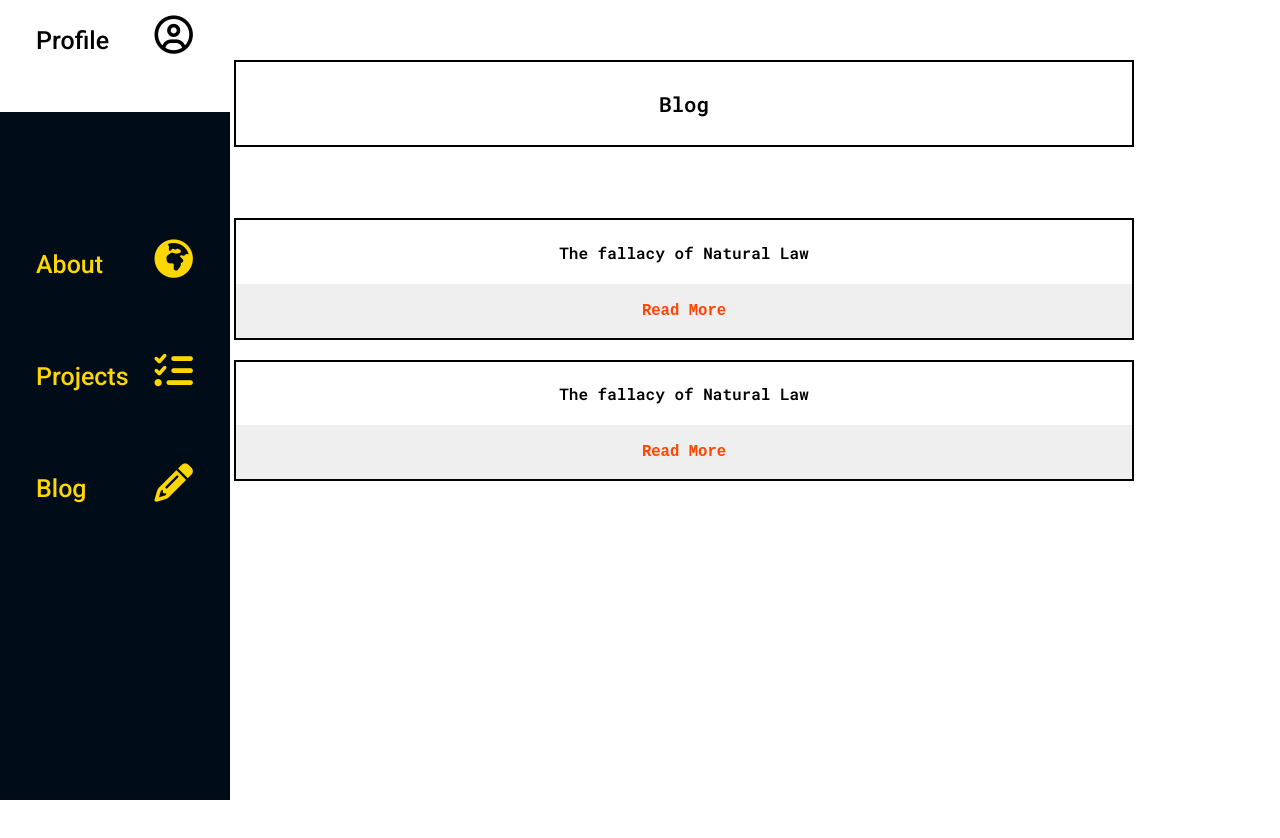
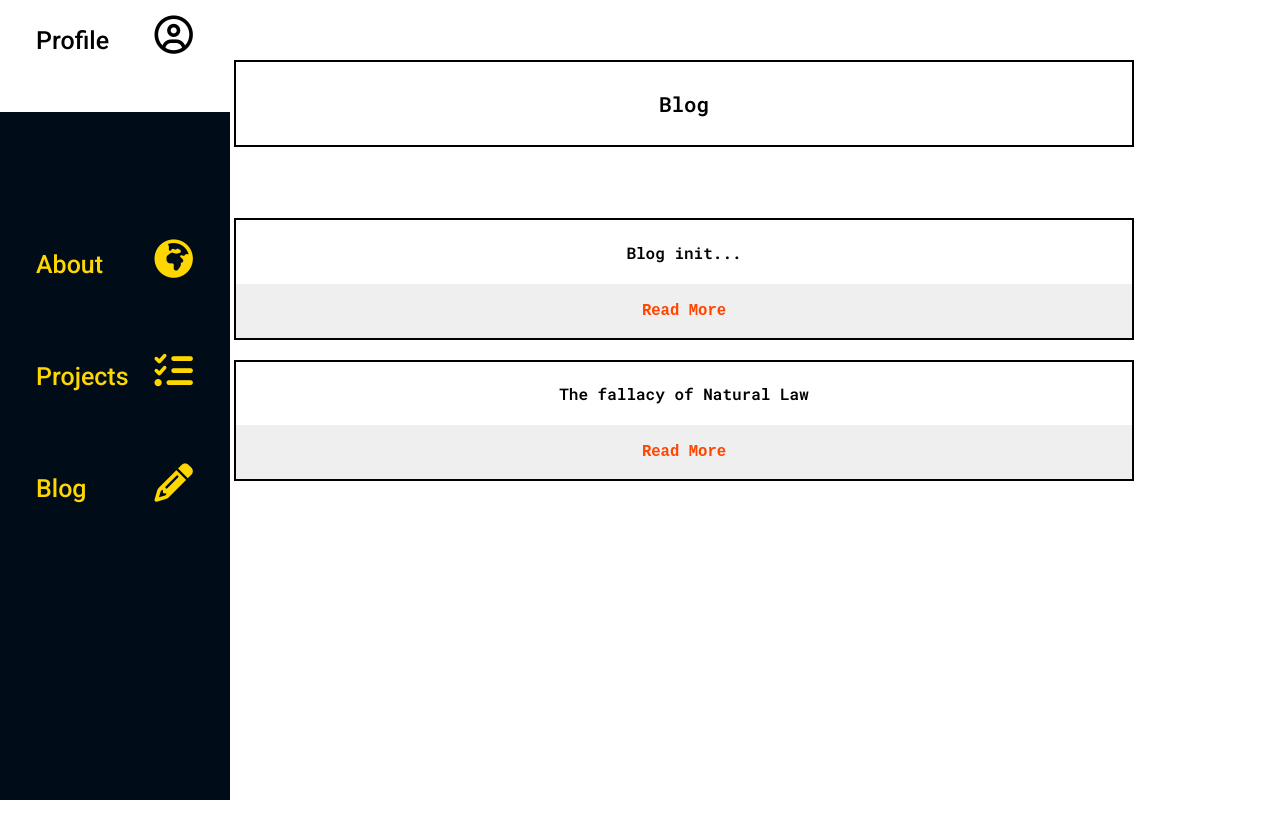
Before and after one commit to AphiweMntungwa/porfolio, a React (Create React App) app: page /blog in a window 1280 px wide. Shown: the top 838 px of the page. Built offline with nearby package versions, Linux system fonts and the light colour scheme.

Commit message:
Blog Component

```diff
--- a/src/Components/Blog/Blog.js
+++ b/src/Components/Blog/Blog.js
@@ -5,7 +5,8 @@ import "./blog.css";
 import { boxStyles } from "../Profile/Profile";
 
 const firstBoxStyles = boxStyles.topBoxStyle;
-const firstPar = `The fallacy of natural law...`
+const firstPar = `So here's a blog page, well more like a write whatever you want page`
+const secondPar = `The fallacy of natural law...`
 const Blog = () => {
   return (
     <div className="blog">
@@ -13,12 +14,12 @@ const Blog = () => {
         <h4 className="p-header">Blog </h4>
       </Box>
       <Box styles={{ ...firstBoxStyles, top: "131px" }}>
-        <h4 className="p-header" style={{fontSize:'1em'}}> The fallacy of Natural Law</h4>
+        <h4 className="p-header" style={{fontSize:'1em'}}>Blog init... </h4>
         <ReadButton paragraph={firstPar}/>
       </Box>
       <Box styles={{ ...firstBoxStyles, top: "151px" }}>
-        <h4 className="p-header" style={{fontSize:'1em'}}> The fallacy of Natural Law</h4>
-        <ReadButton paragraph={firstPar}/>
+        <h4 className="p-header" style={{fontSize:'1em'}}>The fallacy of Natural Law</h4>
+        <ReadButton paragraph={secondPar}/>
       </Box>
     </div>
   );
--- a/src/Components/Projects/Project.js
+++ b/src/Components/Projects/Project.js
@@ -59,17 +59,19 @@ const portfolioTech = {
 const snitParag = (
   <p className="snit-parag">
     Snitcher was my first foray into full stack web development. It was an
-    attempt to make a dynamic social network and it is without a javaScript framework
-    like React which made it painful to update the UI imperatively based on user
-    interaction. In the future i hope to make a React UI to proxy Snitcher's backend.
+    attempt to make a dynamic social network and it is without a javaScript
+    framework like React which made it painful to update the UI imperatively
+    based on user interaction. In the future i hope to make a React UI to proxy
+    Snitcher's backend.
   </p>
 );
 
 const portfParag = (
   <p className="portf-parag">
-    I plan to build a server for my portfolio for more functionality if the need arises.
+    I plan to build a server for my portfolio for more functionality if the need
+    arises.
   </p>
-)
+);
 
 const Project = () => (
   <div className="project">
@@ -82,7 +84,7 @@ const Project = () => (
           img={snitcher}
           title="Snitcher"
           ptag={firstP}
-          href={"https://whispering-hamlet-11552.herokuapp.com/"}
+          href={"https://snitcherapp.herokuapp.com/"}
           text="Try it now!"
           styleprop={snitcherTech}
           paragraph={snitParag}
```
